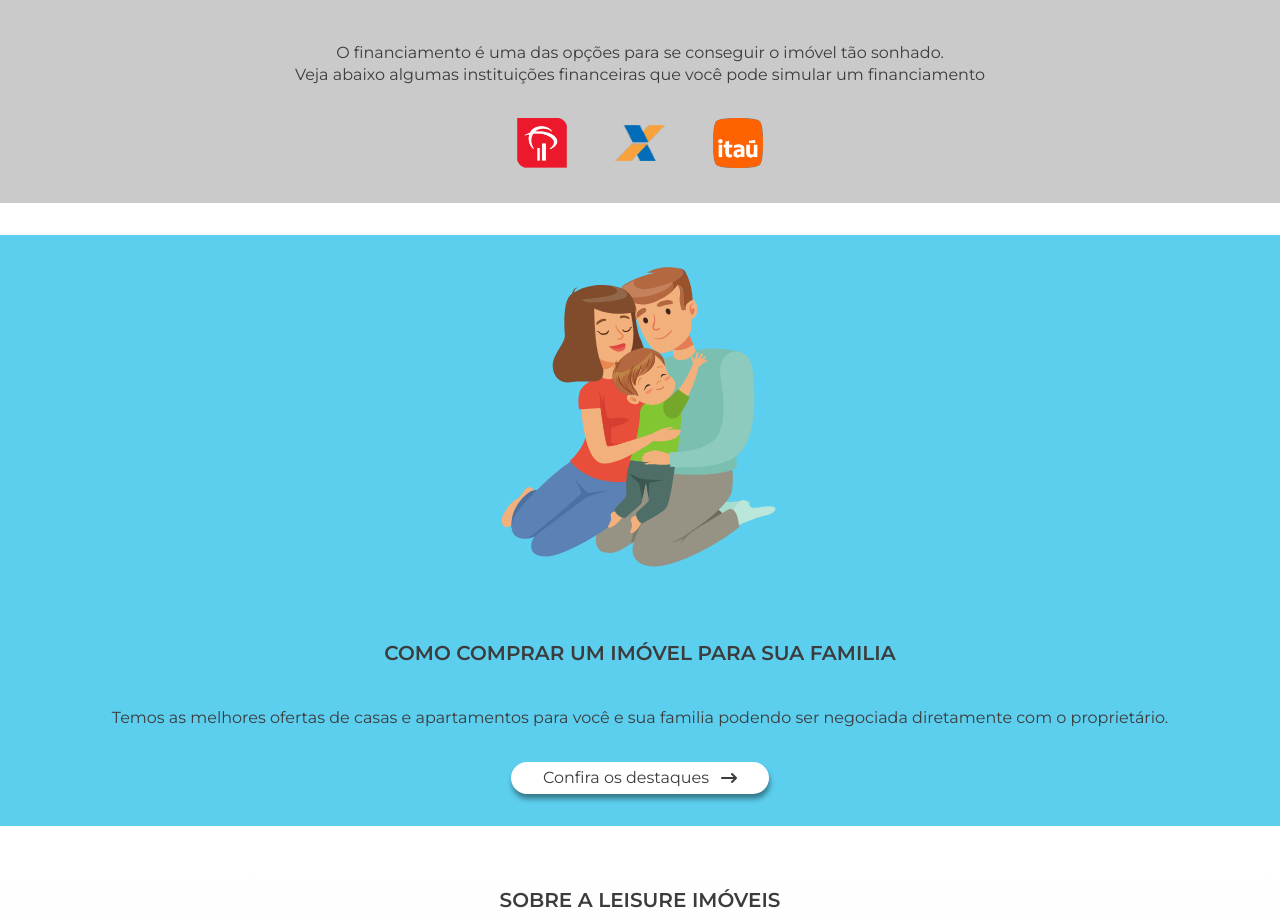
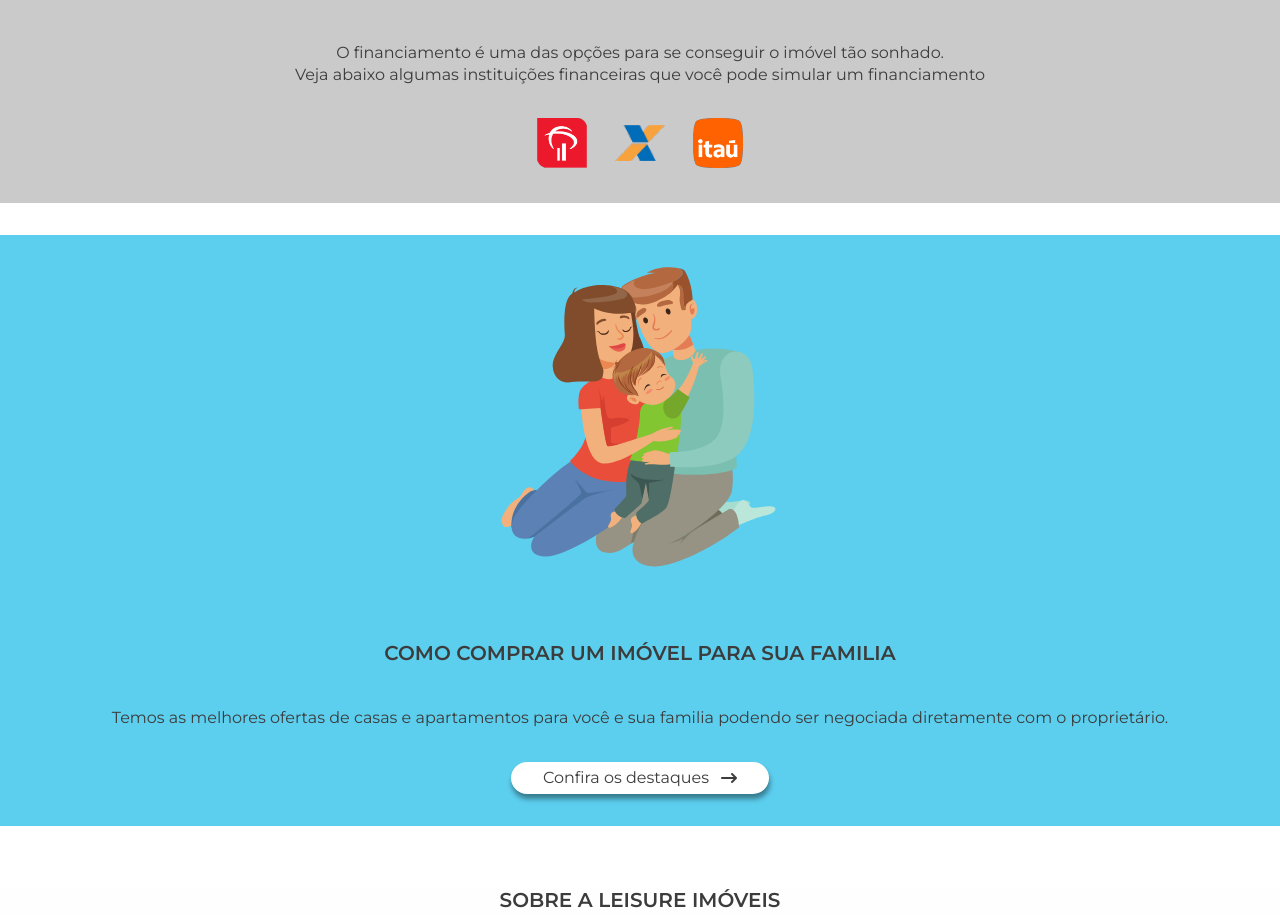
Before and after one commit to daansmyth/leisureimoveis, a React (Vite) app: page / in a window 1280 px wide. Shown: the part 2448-3363 px from the top of the page. Built offline with nearby package versions, Linux system fonts and the light colour scheme.

Commit message:
Ajuste -Reduzido o espaçamento entre os icones das instituições financeiras

```diff
--- a/src/components/financiamento/Financiamento.module.css
+++ b/src/components/financiamento/Financiamento.module.css
@@ -29,7 +29,7 @@
     align-items: center;
     display: flex;
     justify-content: center;
-    column-gap: 3em;
+    column-gap: 1.75em;
     margin-top: 2em;
 }
 
```
